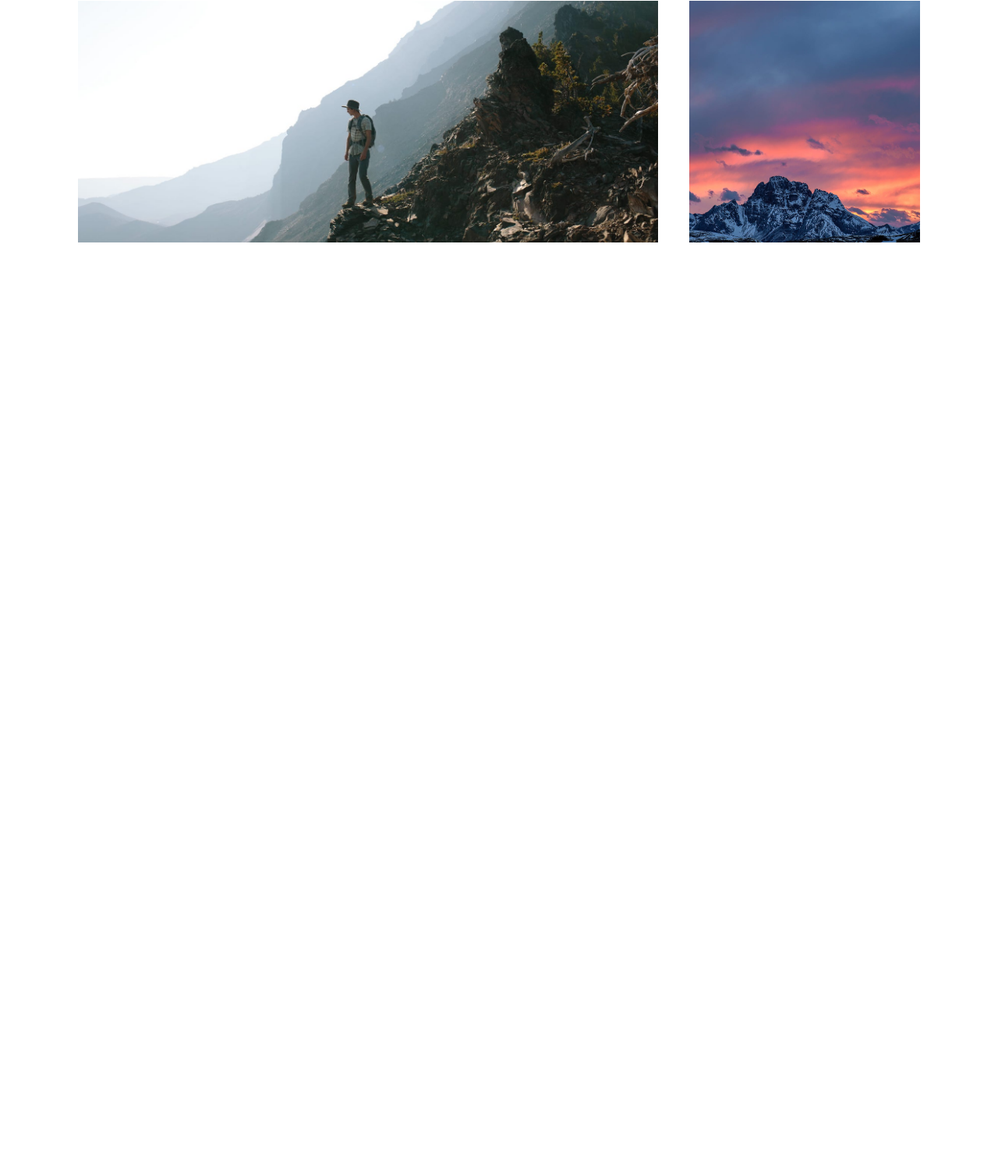
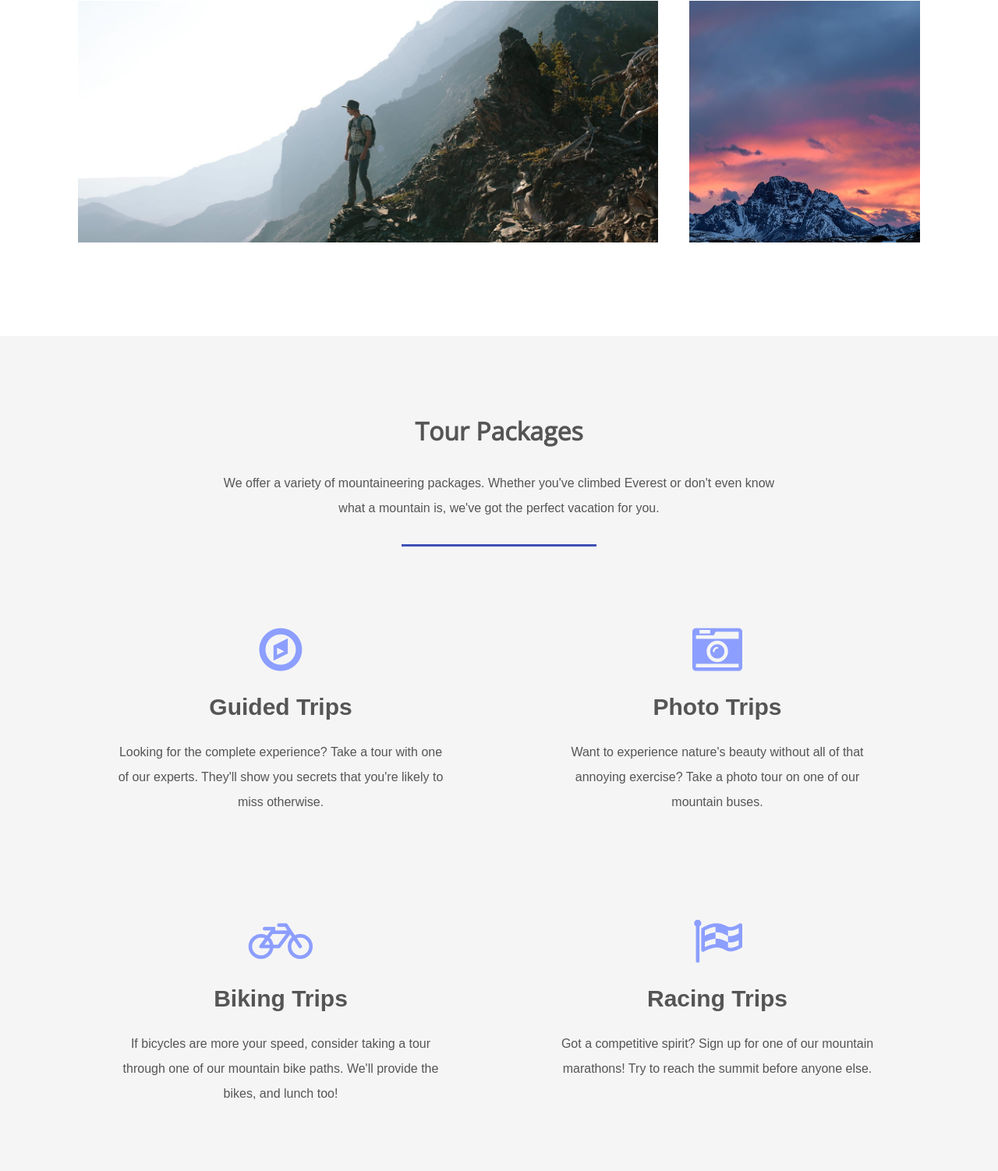
Before and after one commit to Gsync/startupdemo, a plain HTML site: page index.html in a window 1280 px wide. Shown: the part 1489-2991 px from the top of the page at 78% size. Before the commit the page ends 1920 px from the top, so only its background shows below. Drawn offline with nearby package versions, Linux system fonts and the light colour scheme.

Commit message:
Packages section

```diff
--- a/assets/css/styles.css
+++ b/assets/css/styles.css
@@ -40,6 +40,10 @@ section {
     flex-direction: column;
     align-items: center;
     padding: 100px 80px;
+}
+
+section:not(.hero):nth-child(even) {
+    background-color: #f5f5f5;
 }
 
 .grid {
@@ -170,3 +174,20 @@ header nav li {
 .destinations .grid li.large {
     flex-basis: 70%;
 }
+
+/* Packages Section */
+
+.packages .grid li {
+    padding: 50px;
+    flex-basis: 50%;
+    text-align: center;
+}
+
+.packages .grid li i {
+    color: #8c9eff;
+}
+
+.packages .grid li h4 {
+    font-size: 30px;
+    margin: 25px 0;
+}
--- a/index.html
+++ b/index.html
@@ -7,6 +7,8 @@
     <title>Moutain Travel</title>
     <link href="https://fonts.googleapis.com/css?family=Open+Sans" rel="stylesheet">
     <link href="https://fonts.googleapis.com/css?family=Quicksand" rel="stylesheet">
+    <link href="https://maxcdn.bootstrapcdn.com/font-awesome/4.7.0/css/font-awesome.min.css" rel="stylesheet">
+
     <link rel="stylesheet" href="assets/css/styles.css">
 </head>
 <body>
@@ -40,5 +42,25 @@
             <li class="small" style="background-image: url(assets/img/mountain4.jpg)";></li>
         </ul>
     </section>
+    <section class="packages">
+        <h3 class="title">Tour Packages</h3>
+        <p>We offer a variety of mountaineering packages. Whether you've climbed Everest or don't even know what a mountain is, we've got the perfect vacation for you.</p>
+        <hr>
+
+        <ul class="grid">
+            <li><i class="fa fa-compass fa-4x"></i><h4>Guided Trips</h4>
+                <p>Looking for the complete experience? Take a tour with one of our experts. They'll show you secrets that you're likely to miss otherwise.</p>
+            </li>
+            <li><i class="fa fa-camera-retro fa-4x"></i><h4>Photo Trips</h4>
+                <p>Want to experience nature's beauty without all of that annoying exercise? Take a photo tour on one of our mountain buses.</p>
+            </li>
+            <li><i class="fa fa-bicycle fa-4x"></i><h4>Biking Trips</h4>
+                <p>If bicycles are more your speed, consider taking a tour through one of our mountain bike paths. We'll provide the bikes, and lunch too!</p>
+            </li>
+            <li><i class="fa fa-flag-checkered fa-4x"></i><h4>Racing Trips</h4>
+                <p>Got a competitive spirit? Sign up for one of our mountain marathons! Try to reach the summit before anyone else.</p>
+            </li>
+        </ul>
+    </section>
 </body>
 </html>
```
